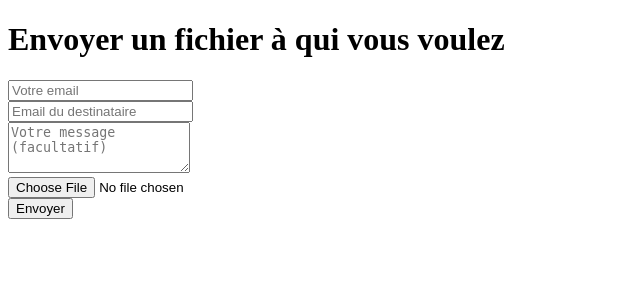
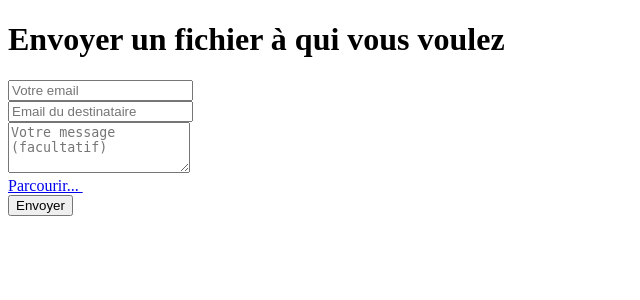
Before and after one commit to Do0oV/easy-transfer, a PHP site: template app/views/transfers/index.html.twig in a window 1280 px wide. Shown: the part 60-360 px from the top of the page, without its empty margins (0-640 px from the left). Run offline with PHP 8.4, Linux system fonts and the light colour scheme; the template is opened without the code that fills it, so the values that code supplies are empty; some libraries are stand-ins or nearby versions.

Commit message:
input file button

```diff
--- a/app/views/transfers/index.html.twig
+++ b/app/views/transfers/index.html.twig
@@ -17,11 +17,19 @@
                <textarea class="form-control" name="message" rows="3" placeholder="Votre message (facultatif)"></textarea>
             </div>
             <div class="col">
-                  <input type="file" name="uploadFile" class="form-control-file">
+                <div style="position:relative;">
+                    <a class='btn btn-secondary' href='javascript:;'>
+                        Parcourir...
+                    <input type="file" style='position:absolute;z-index:2;top:0;left:0;filter: alpha(opacity=0);-ms-filter:"progid:DXImageTransform.Microsoft.Alpha(Opacity=0)";opacity:0;background-color:transparent;color:transparent;' name="uploadFile" size="40"  onchange='$("#upload-file-info").html($(this).val());'>
+                    </a>
+                    &nbsp;
+                    <span class='label label-info' id="upload-file-info"></span>
+                </div>
             </div>
             <div class="col">
                 <input type="submit" name="upload" class="form-control btn-success" value="Envoyer">
             </div>
         </div>
     </form>
+
 {% endblock %}
```
